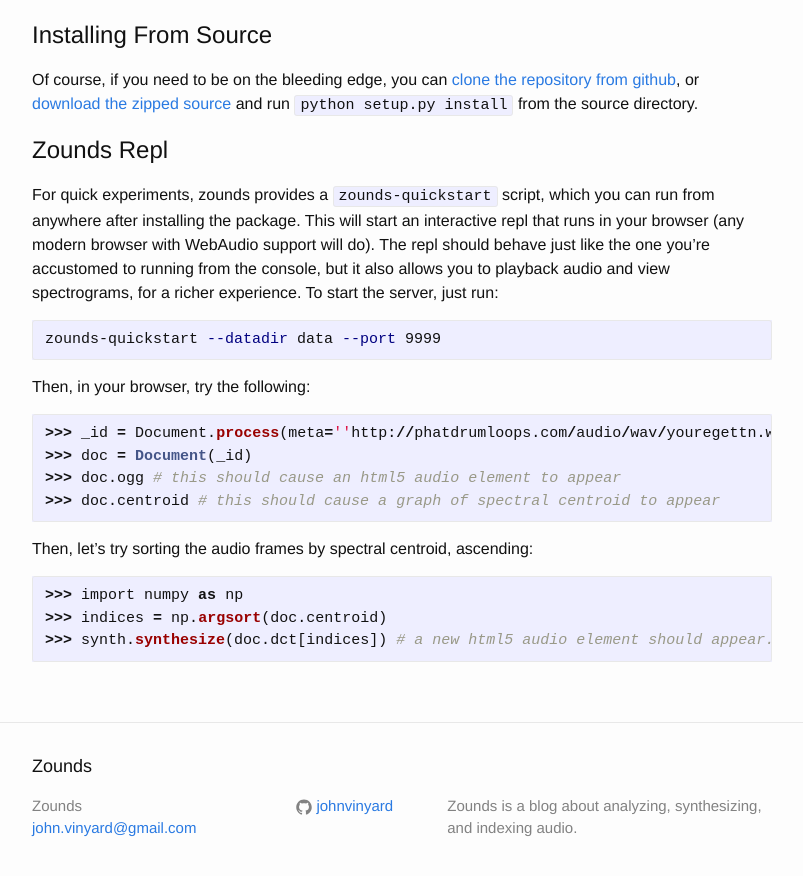
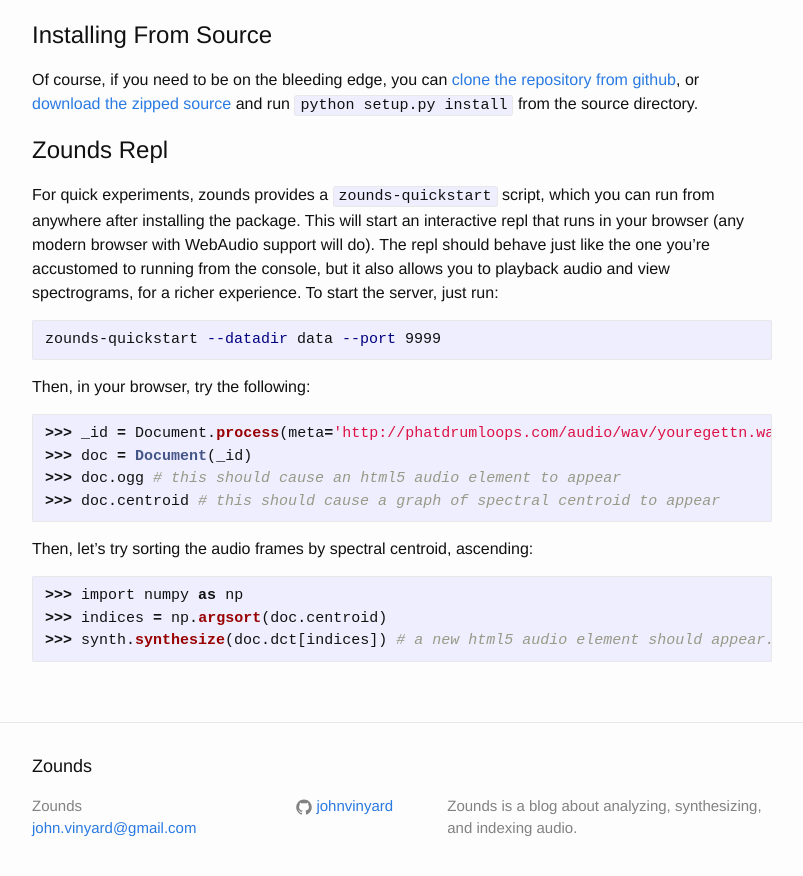
Before and after one commit to JohnVinyard/JohnVinyard.github.io, a Jekyll site: the page built from _posts/2016-04-10-installing-zounds.markdown, in a window 1280 px wide and 900 px high, scrolled down 752 px. Shown: the top 876 px of the window, without its empty margins (238-1041 px from the left). Built offline with Jekyll 4.4.1, drawn with Linux system fonts in a browser that asks for light colours.

Commit message:
Fix typo in code example

````diff
--- a/_posts/2016-04-10-installing-zounds.markdown
+++ b/_posts/2016-04-10-installing-zounds.markdown
@@ -35,7 +35,7 @@
 Then, in your browser, try the following:
 
 ```python
->>> _id = Document.process(meta=''http://phatdrumloops.com/audio/wav/youregettn.wav)
+>>> _id = Document.process(meta='http://phatdrumloops.com/audio/wav/youregettn.wav')
 >>> doc = Document(_id)
 >>> doc.ogg # this should cause an html5 audio element to appear
 >>> doc.centroid # this should cause a graph of spectral centroid to appear
````
